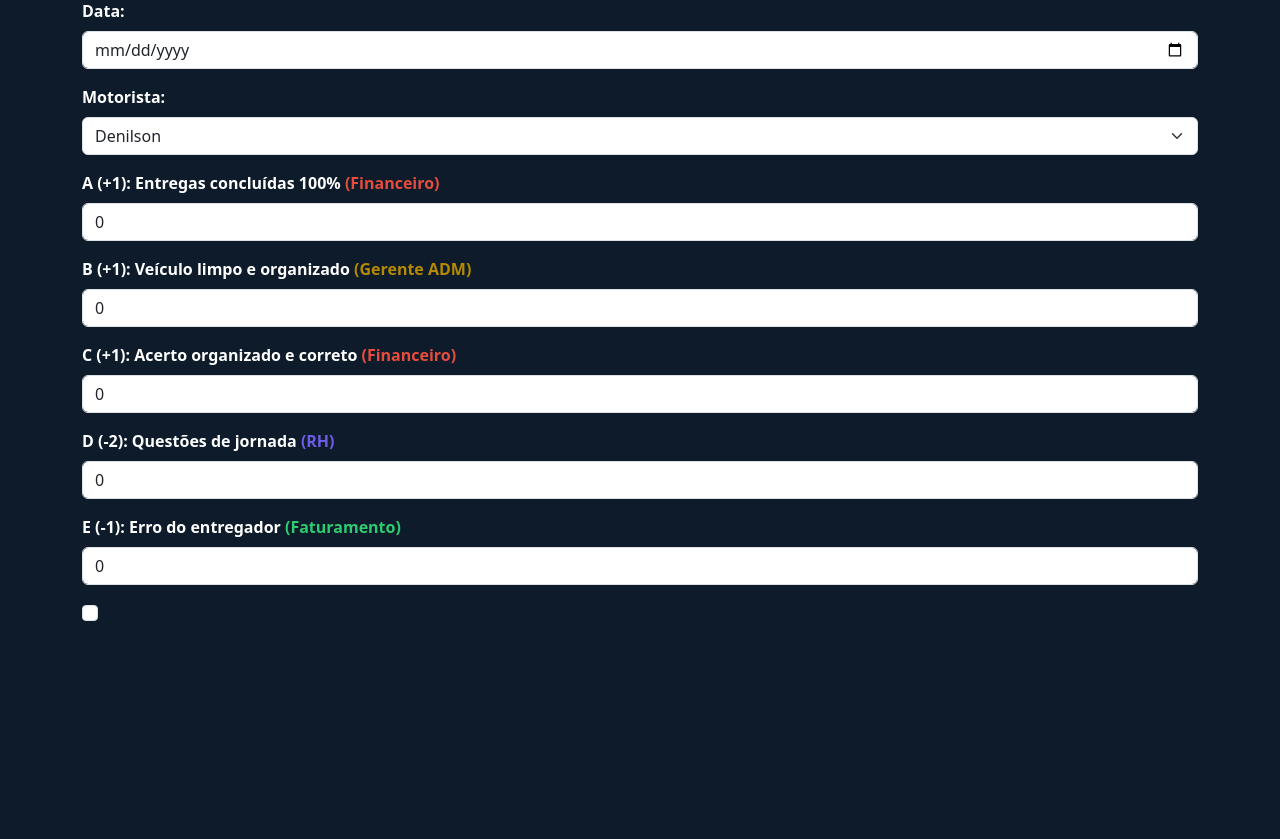
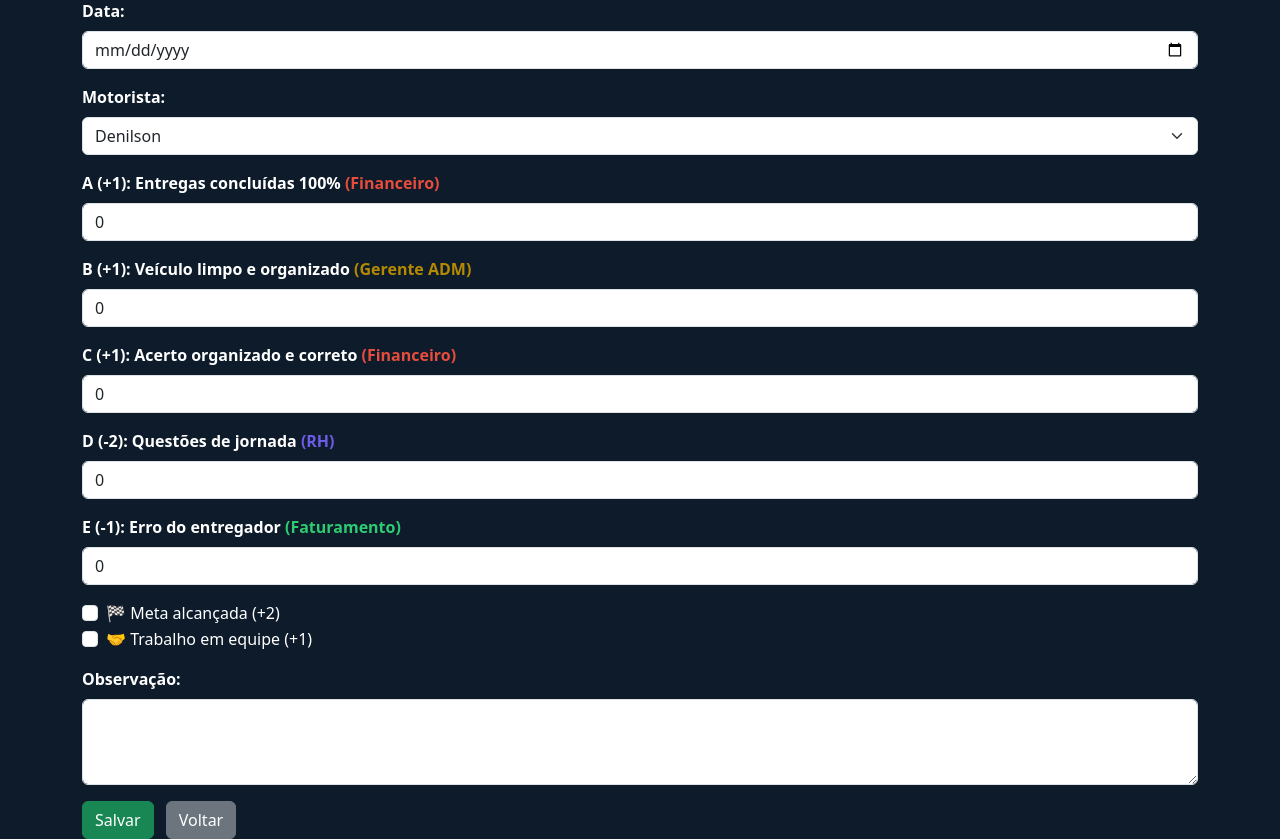
Before and after one commit to Luangscruznfe/pontuacao-confie, a Flask app: page /logistica in a window 1280 px wide. Shown: the part 87-926 px from the top of the page. Before the commit the page ends 708 px from the top, so only its background shows below. Run offline with Flask 3, Linux system fonts and the light colour scheme.

```diff
--- a/templates/logistica.html
+++ b/templates/logistica.html
@@ -33,6 +33,7 @@
     {% endwith %}
 
     <h2 class="mb-4">🚛 Registro Diário - Logística</h2>
+
     <form method="POST">
       <div class="mb-3">
         <label for="data" class="form-label">Data:</label>
@@ -43,7 +44,7 @@
         <label for="motorista" class="form-label">Motorista:</label>
         <select class="form-select" id="motorista" name="motorista" required>
           {% for m in motoristas %}
-          <option value="{{ m }}">{{ m }}</option>
+            <option value="{{ m }}">{{ m }}</option>
           {% endfor %}
         </select>
       </div>
@@ -71,4 +72,21 @@
 
       <div class="form-check">
         <input class="form-check-input" type="checkbox" name="extras" value="meta" id="meta">
-        <label class="form-check
+        <label class="form-check-label" for="meta">🏁 Meta alcançada (+2)</label>
+      </div>
+      <div class="form-check mb-3">
+        <input class="form-check-input" type="checkbox" name="extras" value="equipe90" id="equipe90">
+        <label class="form-check-label" for="equipe90">🤝 Trabalho em equipe (+1)</label>
+      </div>
+
+      <div class="mb-3">
+        <label for="observacao" class="form-label">Observação:</label>
+        <textarea class="form-control" id="observacao" name="observacao" rows="3"></textarea>
+      </div>
+
+      <button type="submit" class="btn btn-success">Salvar</button>
+      <a href="/" class="btn btn-secondary ms-2">Voltar</a>
+    </form>
+  </div>
+</body>
+</html>
```
